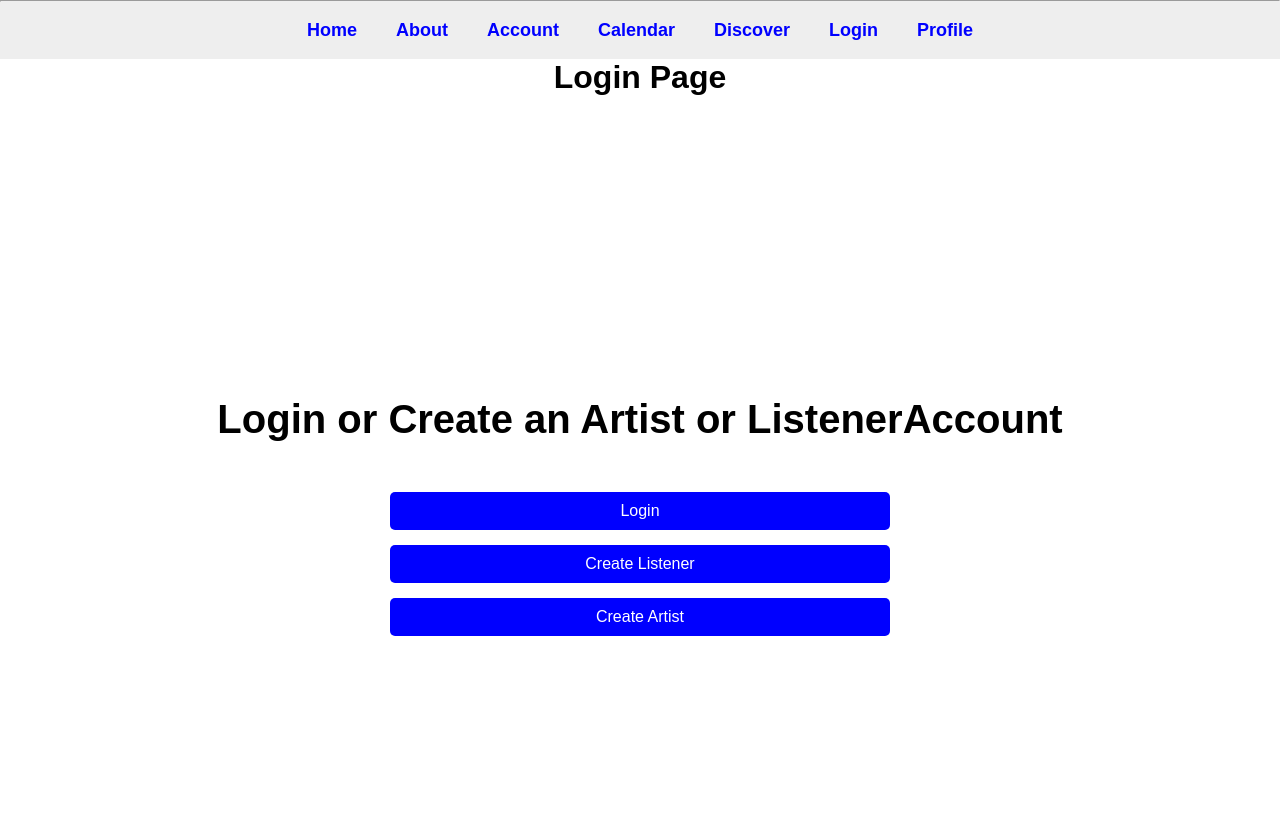
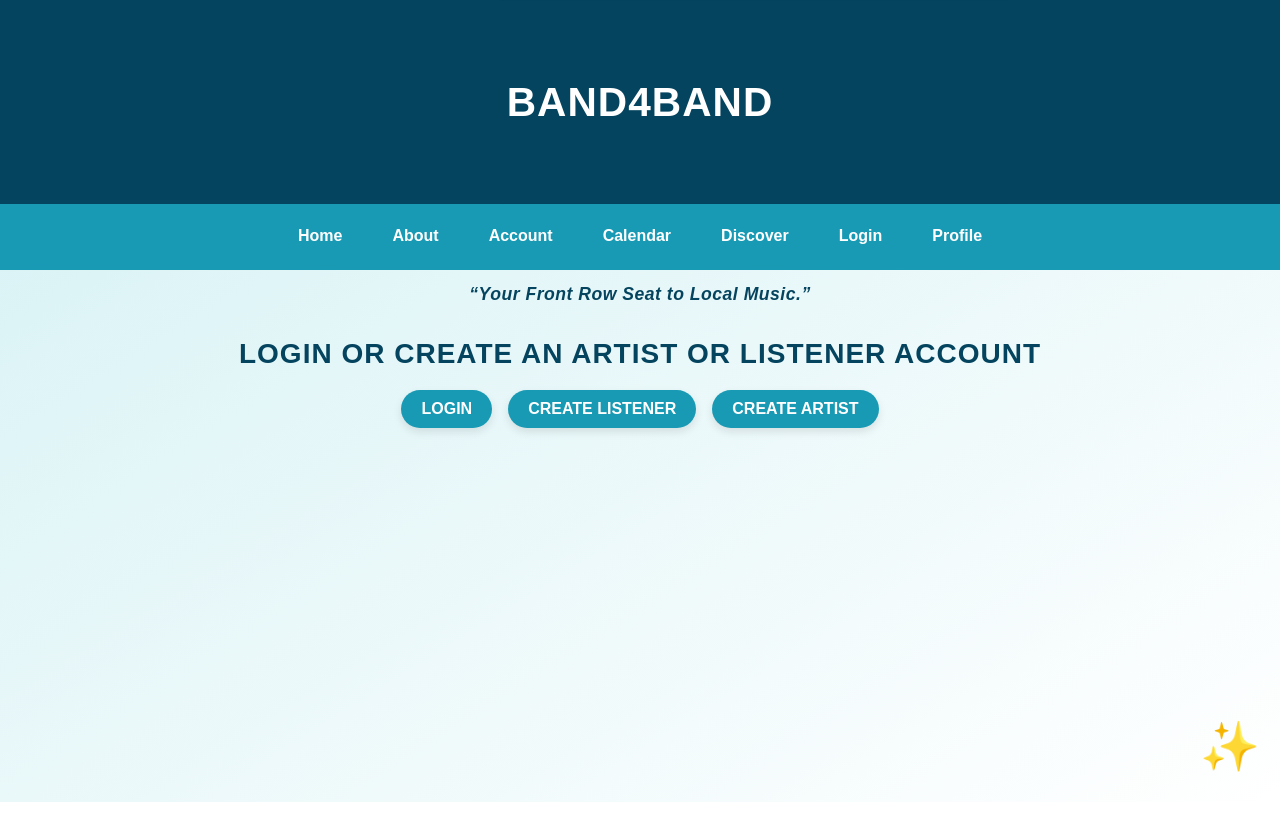
Before and after one commit to Oasis-NEU/sp25-group-13, a React (Vite) app: page /login in a window 1280 px wide. Shown: the top 840 px of the page. After the commit the page ends 802 px from the top, so only its background shows below. Built offline with nearby package versions, Linux system fonts and the light colour scheme.

Commit message:
Changed login page
Hi

```diff
--- a/src/Pages/Login/Login.css
+++ b/src/Pages/Login/Login.css
@@ -1,176 +1,154 @@
-
-.Links {
-    display: flex;
-    gap: 15px;
-    padding: 10px;
-    background-color: #eee;
+/* Reset Styles */
+* {
+  margin: 0;
+  padding: 0;
+  box-sizing: border-box;
+  font-family: 'Arial', sans-serif;
 }
 
-  .Links a {
-    text-decoration: none;
-    color: blue;
-    font-weight: bold;
+/* Page Background */
+.login-page {
+  background: linear-gradient(to bottom right, #d4f1f4, #ffffff);
+  min-height: 100vh;
+  display: flex;
+  flex-direction: column;
+  align-items: center;
+  position: relative;
 }
 
-.login-header{
-    font-size: 40px;
-    font-weight: bold;
-    margin-bottom: 20px;
-    text-align: center;
+/* Banner */
+.banner {
+  width: 100%;
+  height: 200px;
+  background-color: #05445e;
+  display: flex;
+  align-items: center;
+  justify-content: center;
+  animation: glitterPop 2s ease-in-out infinite alternate;
 }
 
-.login-container {
-    display: flex;
-    flex-direction: column;
-    justify-content:center;
-    gap:15px;
-    margin-top: 20px;
+@keyframes glitterPop {
+  0% { transform: scale(1); }
+  100% { transform: scale(1.02); }
 }
 
+.company-name {
+  color: white;
+  font-size: 2.7rem;
+  font-weight: 900;
+  letter-spacing: 1px;
+  text-transform: uppercase;
+}
+
+/* Nav Bar */
+.nav-bar {
+  display: flex;
+  justify-content: center;
+  gap: 20px;
+  width: 100%;
+  padding: 15px;
+  background-color: #189ab4;
+}
+
+.nav-bar a {
+  color: white;
+  text-decoration: none;
+  font-weight: bold;
+  transition: all 0.3s ease-in-out;
+}
+
+.nav-bar a:hover {
+  text-decoration: underline;
+  letter-spacing: 1px;
+}
+
+/* Header */
+.login-header {
+  font-size: 28px;
+  font-weight: bold;
+  margin: 30px 0 20px;
+  text-align: center;
+  color: #05445e;
+  text-transform: uppercase;
+  letter-spacing: 1px;
+}
+
+/* Button Row */
 .button-container {
   display: flex;
   gap: 16px;
   justify-content: center;
+  flex-wrap: wrap;
+  margin-bottom: 20px;
 }
 
 .login-button {
-    width: 500px;
   padding: 10px 20px;
   font-size: 16px;
-    background-color: blue;
-    color:white;
+  background-color: #189ab4;
+  color: white;
   border: none;
-    border-radius: 5px;
+  border-radius: 30px;
   cursor: pointer;
-    transition: background 0.3s;
+  transition: all 0.3s ease;
+  font-weight: bold;
+  box-shadow: 0 4px 8px rgba(0,0,0,0.1);
+  text-transform: uppercase;
 }
 
 .login-button:hover {
-    background-color: darkblue;
+  background-color: #05445e;
+  transform: scale(1.05);
 }
 
-.Links {
-    background-color:lightblue;
-    padding: 10px;
-    display: flex;
-    justify-content: center;
-    gap: 15px;
-}
-
-.Links a {
-    color: lightblue; /* Change link color to white */
-    text-decoration: none; /* Remove underline */
-    font-size: 18px; /* Adjust font size */
-    font-weight: bold; /* Make text bold */
-    padding: 8px 12px; /* Add padding for clickable area */
-    border-radius: 5px; /* Slightly rounded corners */
-    transition: background-color 0.3s ease-in-out;
-}
-
-.Links a:hover {
-    background-color: #b4b4b4; /* Darker color on hover */
-}
-
-/* Center the whole login container */
-.login, .listener-create, .artist-create {
-  display: flex;
-  flex-direction: column;
-  align-items: center;
-  justify-content: center;
-  min-height: 60vh; /* Keeps the form centered even if the screen is tall */
-}
-
-/* Style the form container */
-.login-form {
+/* Form Container */
+.login-container,
+.create-container {
   display: flex;
   flex-direction: column;
   align-items: center;
   justify-content: center;
   width: 100%;
-  max-width: 400px; /* Limits the width of the form */
-  padding: 20px;
-  background: white;
-  border-radius: 10px;
-  box-shadow: 0 0 10px rgba(0, 0, 0, 0.1);
+  padding-bottom: 40px;
 }
 
-/* Make the inputs and buttons full width */
-.login-form input,
-.login-form button {
-  width: 100%; /* Make the inputs take full width of container */
-  padding: 10px;
-  margin: 10px 0; /* Adds space between inputs */
-  border: 1px solid #ccc;
-  border-radius: 5px;
-  font-size: 1rem;
-}
-
-/* Center the text */
-h1 {
-  text-align: center;
-  margin-bottom: 15px;
-}
-
-/* Style the button */
-.login-form button {
-  background-color: #189ab4;
-  color: white;
-  font-weight: bold;
-  border: none;
-  cursor: pointer;
-}
-
-.login-form button:hover {
-  background-color: #05445e;
-}
-
-/* Center both Create and Login sections */
-.login,
-.create-container {
-  display: flex;
-  flex-direction: column;
-  align-items: center;  /* Centers everything horizontally */
-  justify-content: center;  /* Centers everything vertically */
-  height: 100vh; /* Full height of screen */
-}
-
-/* Shared Form Styling for Login & Create Account */
 .login-form,
 .create-form {
   display: flex;
   flex-direction: column;
-  align-items: center;  /* Centers form elements */
+  align-items: center;
   justify-content: center;
   width: 100%;
-  max-width: 400px;  /* Keeps form width balanced */
-  padding: 20px;
+  max-width: 400px;
+  padding: 30px;
   background: white;
-  border-radius: 10px;
-  box-shadow: 0 0 10px rgba(0, 0, 0, 0.1);
+  border-radius: 15px;
+  box-shadow: 0 8px 30px rgba(0, 0, 0, 0.1);
+  margin-bottom: 30px;
+  transition: transform 0.3s ease, box-shadow 0.3s ease;
 }
 
-/* Input and button styles for both forms */
+.login-form:hover,
+.create-form:hover {
+  transform: translateY(-5px);
+  box-shadow: 0 12px 32px rgba(0, 0, 0, 0.15);
+}
+
+/* Input & Buttons */
 .login-form input,
 .create-form input,
 .login-form button,
 .create-form button {
-  width: 100%; /* Makes them stretch to fill the form width */
-  max-width: 300px; /* Prevents them from being too wide */
+  width: 100%;
+  max-width: 300px;
   padding: 10px;
-  margin: 10px 0; /* Adds space between elements */
+  margin: 10px 0;
   border: 1px solid #ccc;
-  border-radius: 5px;
+  border-radius: 25px;
   font-size: 1rem;
+  text-align: center;
 }
 
-/* Center the headings */
-h2 {
-  text-align: center;
-  margin-bottom: 15px;
-  color: #05445e;
-}
-
-/* Button Styling */
 .login-form button,
 .create-form button {
   background-color: #189ab4;
@@ -178,11 +156,24 @@ h2 {
   font-weight: bold;
   border: none;
   cursor: pointer;
+  text-transform: uppercase;
+  transition: background 0.3s, transform 0.2s;
 }
 
 .login-form button:hover,
 .create-form button:hover {
   background-color: #05445e;
+  transform: scale(1.03);
+}
+
+/* Section Headings */
+h2 {
+  text-align: center;
+  margin-bottom: 15px;
+  color: #05445e;
+  font-size: 22px;
+  text-transform: uppercase;
+  letter-spacing: 1px;
 }
 
 /* Message Styling */
@@ -190,12 +181,40 @@ p {
   text-align: center;
   color: #05445e;
   font-size: 1rem;
+  margin-top: 10px;
 }
 
+/* Dead Space Add-on */
+.login-tagline {
+  margin-top: 10px;
+  font-style: italic;
+  font-weight: bold;
+  color: #05445e;
+  text-align: center;
+  font-size: 1.1rem;
+  letter-spacing: 0.5px;
+}
 
-.login-container {
-    display: flex;
-    justify-content: center;
-    align-items: center;
-    height: 100vh; /* Ensures vertical centering */
+.emoji-glam {
+  position: absolute;
+  bottom: 20px;
+  right: 20px;
+  font-size: 3rem;
+  animation: bob 2s ease-in-out infinite;
 }
+
+@keyframes bob {
+  0%, 100% { transform: translateY(0); }
+  50% { transform: translateY(-10px); }
+}
+
+/* Responsive */
+@media (max-width: 500px) {
+  .login-button {
+    width: 100%;
+  }
+  .login-form,
+  .create-form {
+    padding: 20px;
+  }
+}
--- a/src/Pages/Login/Login.jsx
+++ b/src/Pages/Login/Login.jsx
@@ -1,10 +1,7 @@
-import './Login.css'
-import { Link, useNavigate  } from "react-router-dom";
-import { useState, useEffect, useRef } from "react";
-
+import './Login.css';
+import { Link, useNavigate } from "react-router-dom";
+import { useState } from "react";
 import { supabase } from "../../supabaseClient.js";
-
-
 import bcrypt from 'bcryptjs';
 import { useAuth } from '../../AuthProvider.jsx';
 
@@ -19,29 +16,24 @@ function Login() {
   const navigate = useNavigate();
   const { setUser } = useAuth();
 
-  // updates values on submit button press for listeners
   const handleCreate = async () => {
-    //assigns the correct database table value to assign the account to
     const table = activeComponent === "create-listener" ? "ListenerAccount" : "Artist Account";
     setLoading(true);
     setMessage('');
     const hashedPassword = await bcrypt.hash(password, 10);
 
-    // checks for repeat contact val
     const { data: contactRepeat, error: fetchErrorContact } = await supabase
       .from(table)
       .select("id")
       .eq("contact", contact)
-      .single()
+      .single();
 
-    // checks for repeat username val
     const { data: usernameRepeat, error: fetchErrorUser } = await supabase
       .from(table)
       .select("id")
       .eq("username", username)
-    .single()
+      .single();
 
-    // sign up for database if both terms unique, return error message if not
     if (!fetchErrorContact) {
       setMessage("This phone number/email is already registered.");
       setLoading(false);
@@ -51,30 +43,25 @@ function Login() {
       setLoading(false);
       return;
     } else {
-      if (table == "Artist Account") {
-        const { data, error } = await supabase
-        .from(table)
-        .insert([{ contact,
-          username,
-          password: hashedPassword,
-          profile_picture: "https://ycmiymyhtnehkjkyajqv.supabase.co/storage/v1/object/public/profilepictures//emptyprofile.jpg",
-          bio: "",
-          artist: true,
-          following: [],
-          followers: [],
-          genres: []
-        }]);
-      } else {
-        const { data, error } = await supabase
-        .from(table)
-        .insert([{ contact,
+      let insertData = {
+        contact,
         username,
         password: hashedPassword,
         following: [],
         followers: [],
-        }]);
+      };
+
+      if (table === "Artist Account") {
+        insertData = {
+          ...insertData,
+          profile_picture: "https://ycmiymyhtnehkjkyajqv.supabase.co/storage/v1/object/public/profilepictures//emptyprofile.jpg",
+          bio: "",
+          artist: true,
+          genres: []
+        };
       }
 
+      const { data, error } = await supabase.from(table).insert([insertData]);
 
       if (error) {
         setMessage(`Error: ${error.message}`);
@@ -85,40 +72,35 @@ function Login() {
           contact: data.contact,
           username: data.username,
           profile_picture: data.profile_picture,
-
         });
         setActiveComponent('login');
       }
     }
+    setLoading(false);
   };
 
   const handleLogin = async () => {
     setLoading(true);
     setMessage('');
     let data = null;
-    //search listener for contact
+
     const { data: DataListener, error: ErrorListener } = await supabase
-
       .from("ListenerAccount")
-
       .select("id, contact, password, username, profile_picture, bio, artist, followers, following")
       .eq("contact", contact)
       .single();
 
-    //checks if found
-    if(!ErrorListener) {
+    if (!ErrorListener) {
       data = DataListener;
     } else {
-      //search artist for contact
       const { data: DataArtist, error: ErrorArtist } = await supabase
         .from("Artist Account")
         .select("id, contact, password, username, profile_picture, bio, artist, followers, following")
         .eq("contact", contact)
         .single();
 
-        //checks if found
-        if(!ErrorArtist) {
-          data = DataArtist
+      if (!ErrorArtist) {
+        data = DataArtist;
       } else {
         setMessage("Phone number/email not found.");
         setLoading(false);
@@ -126,7 +108,6 @@ function Login() {
       }
     }
 
-      // Compare entered password with stored password (hashed)
     const isMatch = await bcrypt.compare(password, data.password);
     if (!isMatch) {
       setMessage("Incorrect password.");
@@ -150,11 +131,15 @@ function Login() {
     setLoading(false);
   };
 
+  return (
+    <div className="login-page">
+      {/* Banner */}
+      <div className="banner">
+        <h1 className="company-name">Band4Band</h1>
+      </div>
 
-  return (
-    <div>
-    {/* Navigation Links */}
-    <div className="Links">
+      {/* Navigation Bar */}
+      <div className="nav-bar">
         <Link to="/home">Home</Link>
         <Link to="/about">About</Link>
         <Link to="/account">Account</Link>
@@ -164,25 +149,22 @@ function Login() {
         <Link to="/profile">Profile</Link>
       </div>
 
-    {/* Page Content */}
-    <div className="Graphics">
-      <h1>Login Page</h1>
+      {/* Tagline for extra sparkle */}
+      <p className="login-tagline">“Your Front Row Seat to Local Music.”</p>
+
+      {/* Main Login/Create Area */}
+      <div className="login-container">
+        <h1 className="login-header">Login or Create an Artist or Listener Account</h1>
+        <div className="button-container">
+          <button onClick={() => setActiveComponent('login')} className="login-button">Login</button>
+          <button onClick={() => setActiveComponent('create-listener')} className="login-button">Create Listener</button>
+          <button onClick={() => setActiveComponent('create-artist')} className="login-button">Create Artist</button>
         </div>
-    <div className="login-container">
-
-      <h1 className="login-header">Login or Create an Artist or ListenerAccount</h1>
-        <div className="button-container"></div>
-        <button onClick={() => setActiveComponent('login')}
-        className="login-button">Login</button>
-        <button onClick={() => setActiveComponent('create-listener')}
-        className="login-button">Create Listener</button>
-        <button onClick={() => setActiveComponent('create-artist')}
-        className="login-button">Create Artist</button>
 
         {activeComponent === "login" && (
           <div className="login">
-          <h1>Login</h1>
-          <div className="login-form">  {/* This wrapper ensures centering */}
+            <h2>Login</h2>
+            <div className="login-form">
               <input
                 type="text"
                 placeholder="Email or Phone Number"
@@ -201,12 +183,11 @@ function Login() {
               {message && <p>{message}</p>}
             </div>
           </div>
-
         )}
 
         {activeComponent === "create-listener" && (
           <div className="create-container">
-    <h2>Create ListenerAccount</h2>
+            <h2>Create Listener Account</h2>
             <div className="create-form">
               <HandleContact contact={contact} setContact={setContact} setError={setError} />
               <input
@@ -253,27 +234,29 @@ function Login() {
             </div>
           </div>
         )}
-
-      </div>
       </div>
 
-  )
+      {/* Floating Charli-style sparkle */}
+      <div className="emoji-glam">✨</div>
+    </div>
+  );
 }
 
-function HandleContact({contact, setContact, setError}) {
-  const emailRegex = /^[a-zA-Z0-9._%+-]+@[a-zA-Z0-9.-]+\.[a-zA-Z]{2,}$/; // Supports valid email addresses
-  const phoneRegex = /^\d{10,15}$/; // Supports 10-15 digit numbers
+function HandleContact({ contact, setContact, setError }) {
+  const emailRegex = /^[a-zA-Z0-9._%+-]+@[a-zA-Z0-9.-]+\.[a-zA-Z]{2,}$/;
+  const phoneRegex = /^\d{10,15}$/;
   const [inputValue, setInputValue] = useState(contact);
+
   const contactVal = (e) => {
     const value = e.target.value;
     setInputValue(value);
     if (emailRegex.test(value) || phoneRegex.test(value)) {
-      setError(""); // valid email address or phone number
+      setError("");
       setContact(value);
     } else {
-      setError("Invalid email or phone number"); // error
+      setError("Invalid email or phone number");
     }
-  }
+  };
 
   return (
     <input
@@ -285,4 +268,4 @@ function HandleContact({contact, setContact, setError}) {
   );
 }
 
-export default Login
+export default Login;
```
Lines whose indentation alone changed are shown as unchanged.
